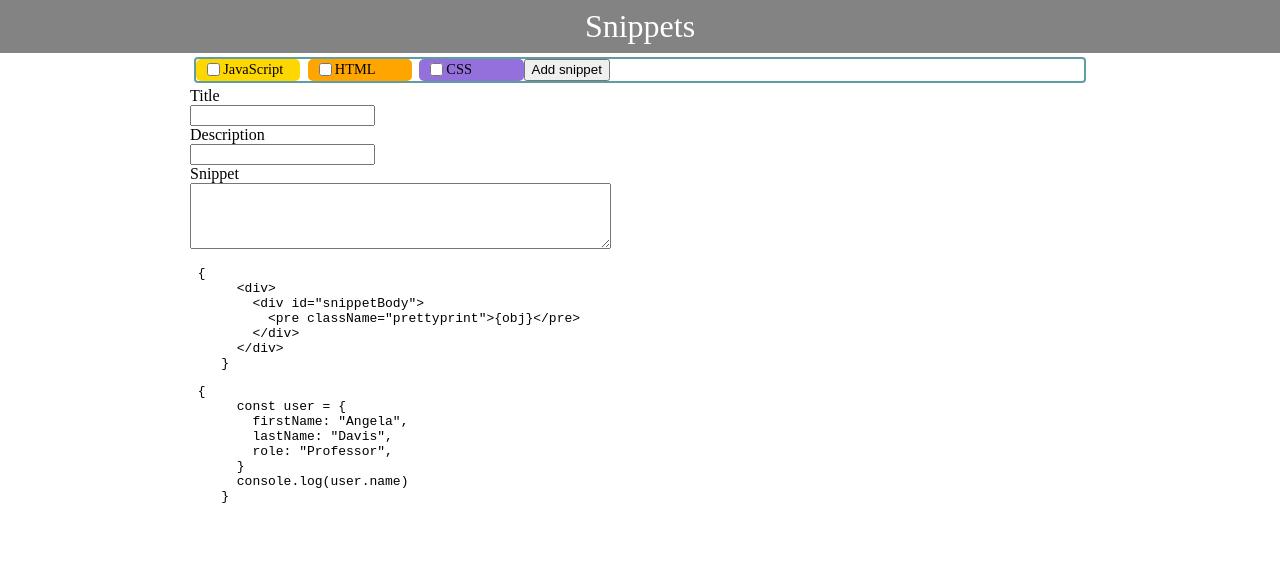
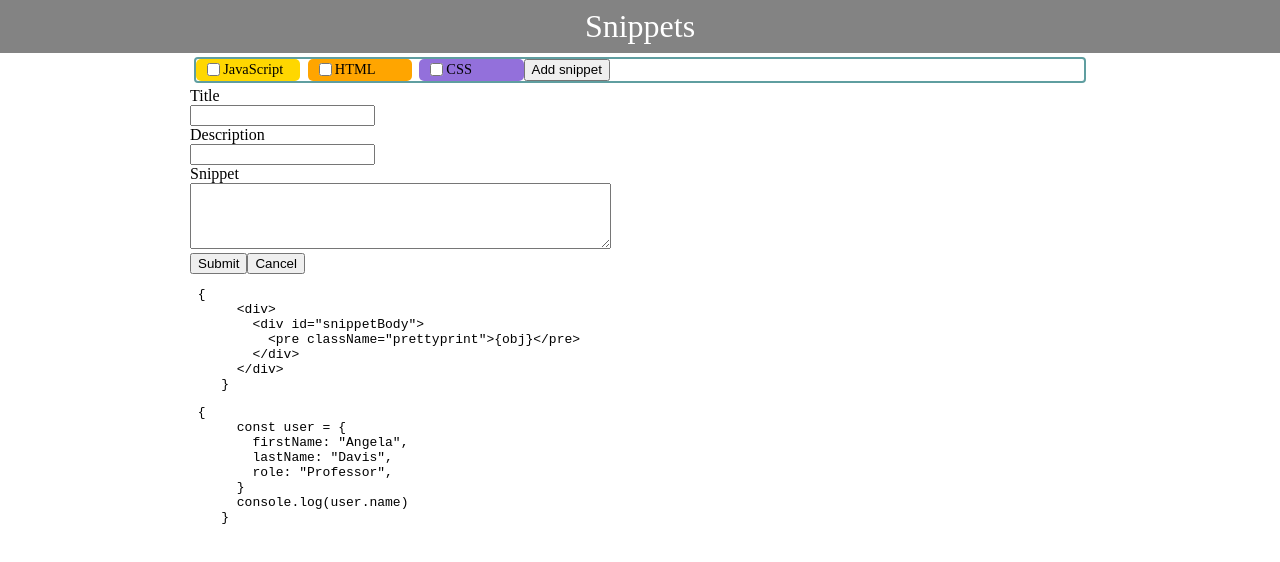
Before and after one commit to ivanburda1986/snippets, a React (Create React App) app: page / in a window 1280 px wide. Both pictures are taken after a click on the button "Add snippet". Shown: the top 562 px of the page. Built offline with nearby package versions, Linux system fonts and the light colour scheme.

Commit message:
toggle add snippet form display

```diff
--- a/src/App.tsx
+++ b/src/App.tsx
@@ -1,10 +1,12 @@
 import React, { useState } from "react";
+import { AppContext } from "./context/context";
 import { AddSnippetForm } from "./components/AddSnippetForm/AddSnippetForm";
 import { Header } from "./components/Header/Header";
 import { Snippet } from "./components/Snippet/Snippet";
 
 const snippetsMock = [
   {
+    id: 1,
     content: `{
       <div>
         <div id="snippetBody">
@@ -15,6 +17,7 @@ const snippetsMock = [
     language: "js",
   },
   {
+    id: 2,
     content: `{
       const user = {
         firstName: "Angela",
@@ -29,13 +32,21 @@ const snippetsMock = [
 
 function App() {
   const [snippets, setSnippets] = useState(snippetsMock);
+  const [showAddSnippetForm, setShowAddSnippetForm] = useState(false);
+
+  function toggleAddSnippetFormDisplay() {
+    setShowAddSnippetForm(!showAddSnippetForm);
+  }
+
   return (
     <div className="App">
-      <Header />
-      <AddSnippetForm />
-      {snippets.map((snippet) => (
-        <Snippet snippetContent={snippet.content} language={snippet.language} />
-      ))}
+      <AppContext.Provider value={{ snippets, toggleAddSnippetFormDisplay }}>
+        <Header />
+        {showAddSnippetForm && <AddSnippetForm />}
+        {snippets.map((snippet) => (
+          <Snippet key={snippet.id} snippetContent={snippet.content} language={snippet.language} />
+        ))}
+      </AppContext.Provider>
     </div>
   );
 }
--- a/src/components/AddSnippetForm/AddSnippetForm.tsx
+++ b/src/components/AddSnippetForm/AddSnippetForm.tsx
@@ -1,7 +1,9 @@
-import React from "react";
+import React, { useContext } from "react";
 import sharedStyles from "../sharedStyles/sharedStyles.module.css";
+import { AppContext } from "../../context/context";
 
 export function AddSnippetForm() {
+  const mycontext = useContext(AppContext);
   return (
     <div className={sharedStyles.container}>
       <form>
@@ -11,6 +13,12 @@ export function AddSnippetForm() {
         <input type="text" id="SnippetInputDescription" name="SnippetInputDescription" />
         <label htmlFor="SnippetInputContent">Snippet</label>
         <textarea id="SnippetInputDescription" name="SnippetInputDescription" rows={4} cols={50} />
+        <div>
+          <button type="submit">Submit</button>
+          <button type="button" onClick={mycontext.toggleAddSnippetFormDisplay}>
+            Cancel
+          </button>
+        </div>
       </form>
     </div>
   );
--- a/src/components/Button/Button.tsx
+++ b/src/components/Button/Button.tsx
@@ -1,5 +1,5 @@
 import React from "react";
 
-export function Button({ title }: { title: string }) {
-  return <button>{title}</button>;
+export function Button({ title, onClick }: { title: string; onClick: any }) {
+  return <button onClick={onClick}>{title}</button>;
 }
--- a/src/components/Header/Header.tsx
+++ b/src/components/Header/Header.tsx
@@ -1,10 +1,13 @@
-import React from "react";
+import React, { useContext } from "react";
 import classes from "./Header.module.css";
 import sharedStyles from "../sharedStyles/sharedStyles.module.css";
 import { Label } from "../Label/Label";
 import { Button } from "../Button/Button";
+import { AppContext } from "../../context/context";
 
 export function Header() {
+  const mycontext = useContext(AppContext);
+
   return (
     <div className={classes.header}>
       <div className={classes.headerTitle}>Snippets</div>
@@ -13,7 +16,7 @@ export function Header() {
           <Label name={"JavaScript"} bgColor={"gold"} />
           <Label name={"HTML"} bgColor={"orange"} />
           <Label name={"CSS"} bgColor={"mediumpurple"} />
-          <Button title={"Add snippet"} />
+          <Button title={"Add snippet"} onClick={mycontext.toggleAddSnippetFormDisplay} />
         </div>
       </div>
     </div>
--- /dev/null
+++ b/src/context/context.jsx
@@ -0,0 +1,2 @@
+import React from "react";
+export const AppContext = React.createContext();
```
